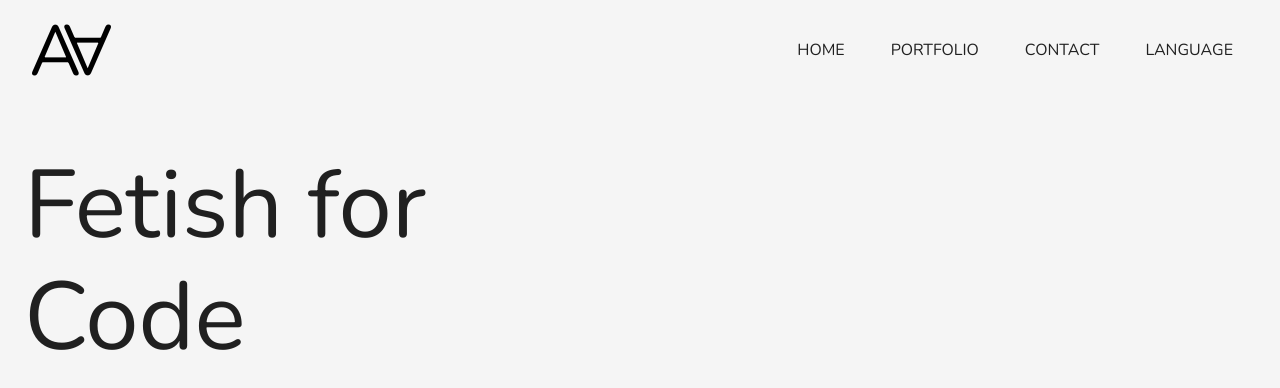
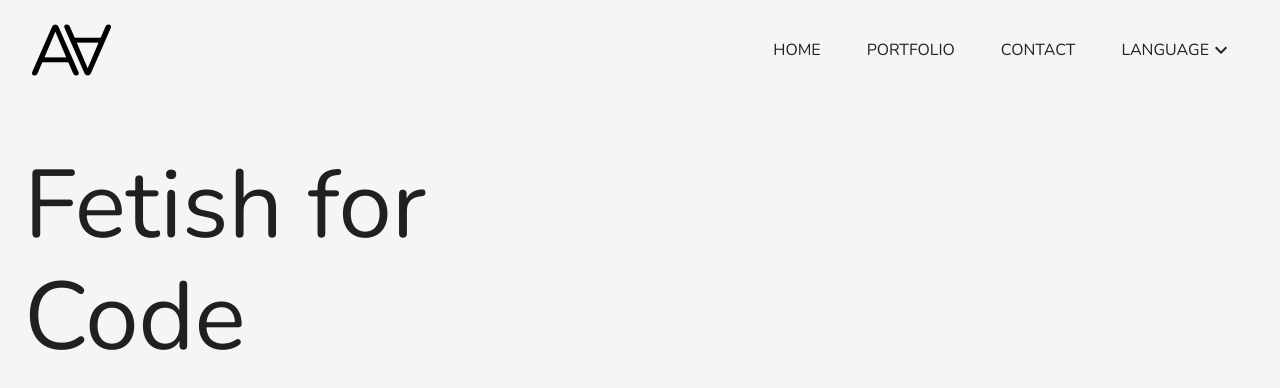
Before and after one commit to Hunnisoturi/cv-public, a React (Create React App) app: page / in a window 1280 px wide. Shown: the top 388 px of the page. Built offline with nearby package versions, Linux system fonts and the light colour scheme.

Commit message:
Removed unused graphics

```diff
--- a/src/App.jsx
+++ b/src/App.jsx
@@ -1,5 +1,5 @@
 import React from 'react';
-import { Container, makeStyles, Grid, Typography } from '@material-ui/core';
+import { Container, makeStyles, Grid } from '@material-ui/core';
 import { withTranslation } from 'react-i18next';
 import Header from './components/Header';
 import Headline from './components/Headline';
@@ -27,7 +27,6 @@ const App = () => {
           <Grid container direction="row">
             <Grid item xs={6}>
               <Headline />
-
             </Grid>
           </Grid>
         </Container>
--- a/src/components/Header.jsx
+++ b/src/components/Header.jsx
@@ -1,5 +1,6 @@
 import React from 'react';
 import { Toolbar, Button, Box, AppBar, Typography } from '@material-ui/core';
+import { KeyboardArrowDown } from '@material-ui/icons';
 import { makeStyles } from '@material-ui/core/styles';
 import { Trans } from 'react-i18next';
 
@@ -19,6 +20,7 @@ const styles = makeStyles({
   button: {
     marginLeft: '12px',
     marginRight: '12px',
+    fontWeight: 'bold',
   },
 });
 
@@ -49,6 +51,7 @@ const Header = () => {
               <Typography>
                 <Trans i18nKey="language" />
               </Typography>
+              <KeyboardArrowDown />
             </Button>
           </Box>
         </Toolbar>
```
Also changed, not shown: src/assets/Pipe.svg (deleted), src/assets/RectangleLarge.svg (deleted).
